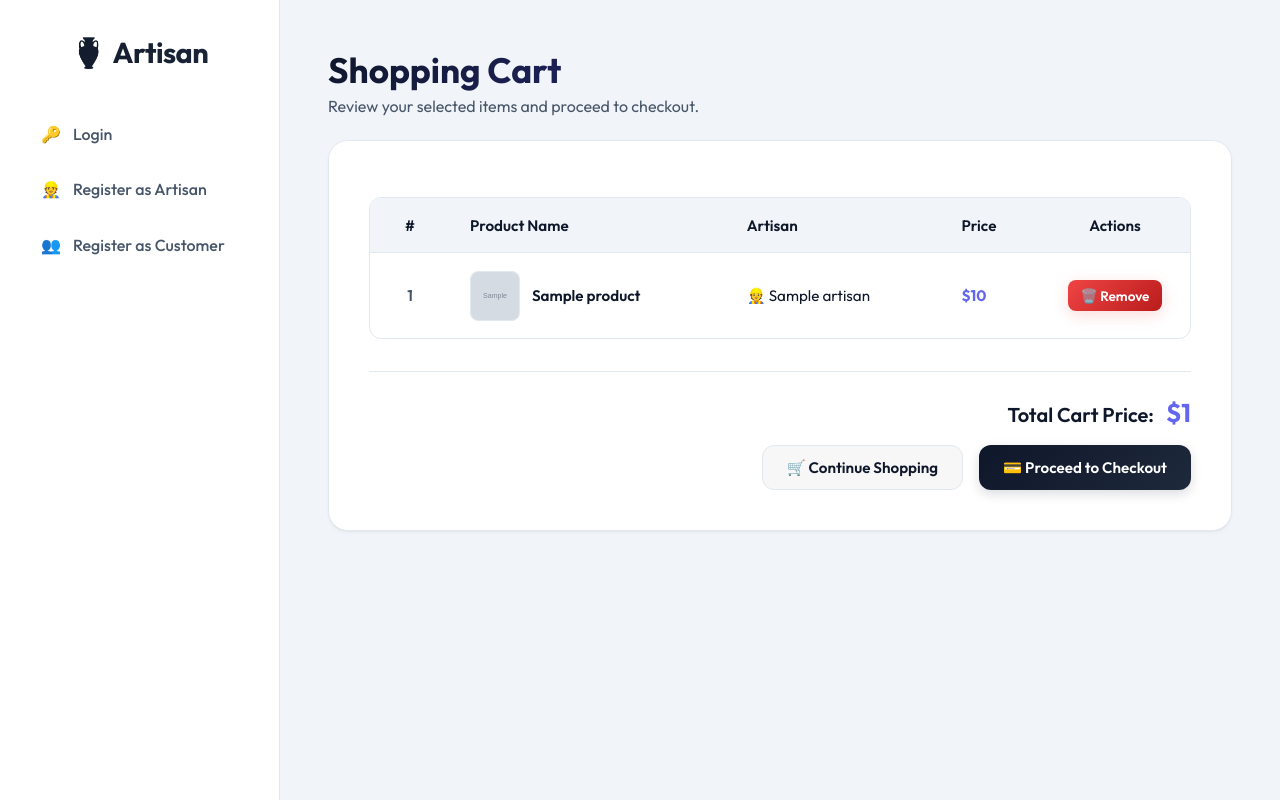
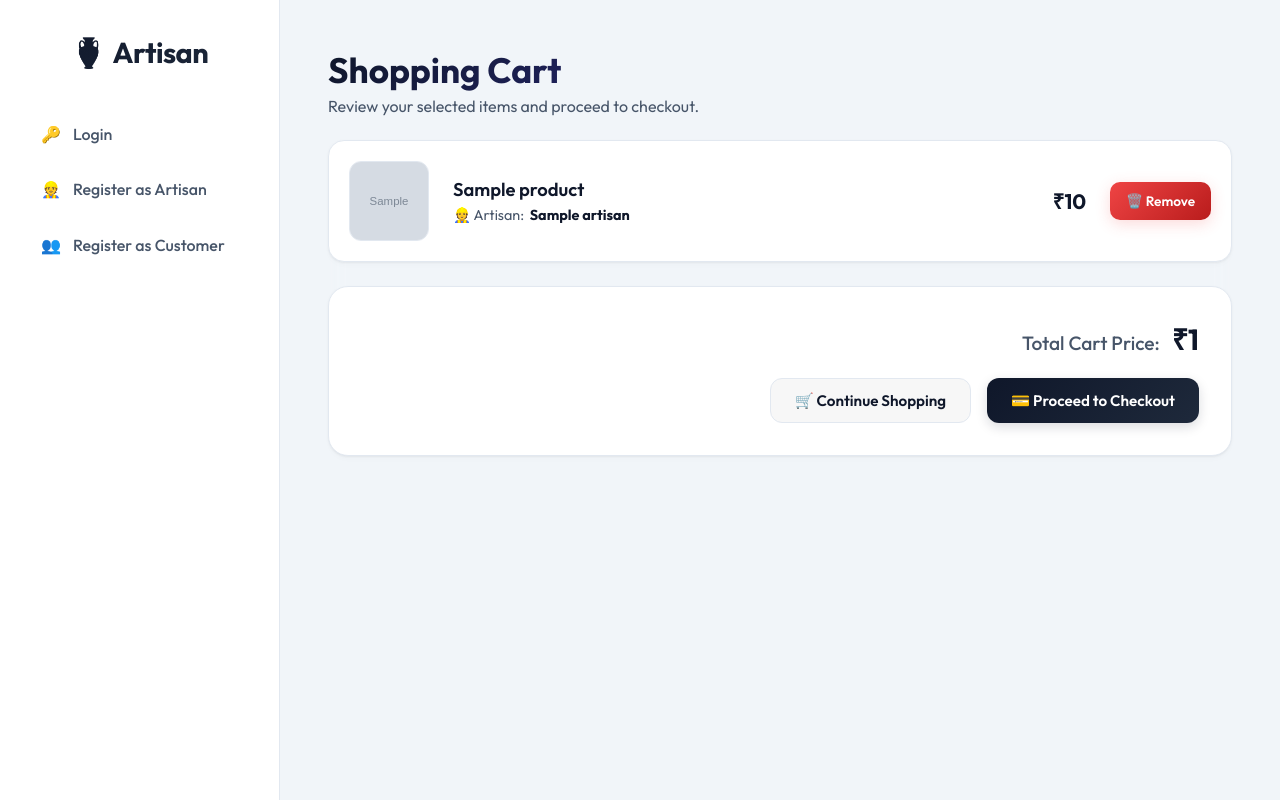
Before and after one commit to sreeraj-999/artisan-marketplace, a Django app: template artisan_marketplace/templates/customer/customer_viewcart.html in a window 1280 px wide. Run offline with Django 3.2, Linux system fonts and the light colour scheme; the template is opened without the code that fills it: most values are stand-ins (such as "Sample title", 1, 10 or a date in 2020); grey boxes marked "Sample" are stand-in pictures; some web fonts are replaced.

Commit message:
Convert tables in customer views and admin complaints view to card grids

```diff
--- a/artisan_marketplace/templates/customer/customer_viewcart.html
+++ b/artisan_marketplace/templates/customer/customer_viewcart.html
@@ -7,61 +7,60 @@
     <h1 class="page-title">Shopping Cart</h1>
     <p class="page-subtitle">Review your selected items and proceed to checkout.</p>
 
-    <div class="content-card">
+    <div class="content-card" style="background: transparent; border: none; box-shadow: none; padding: 0; margin-top: 1.5rem;">
         {% if data %}
-            <div class="table-responsive">
-                <table>
-                    <thead>
-                        <tr>
-                            <th style="width: 80px; text-align: center;">#</th>
-                            <th>Product Name</th>
-                            <th>Artisan</th>
-                            <th>Price</th>
-                            <th style="width: 150px; text-align: center;">Actions</th>
-                        </tr>
-                    </thead>
-                    <tbody>
+            <div style="display: flex; flex-direction: column; gap: 1rem;">
                 {% for i in data %}
-                            <tr>
-                                <td style="text-align: center; font-weight: 600; color: var(--text-muted);">{{ forloop.counter }}</td>
-                                <td>
-                                    <div style="font-weight: 600; display: flex; align-items: center; gap: 0.75rem;">
-                                        <div style="width: 50px; height: 50px; border-radius: 8px; overflow: hidden; background: rgba(0,0,0,0.05); border: 1px solid var(--border-color);">
+                    <div style="display: flex; align-items: center; background: #ffffff; border: 1px solid var(--border-color); border-radius: 16px; padding: 1.25rem; gap: 1.5rem; transition: all 0.3s ease; box-shadow: var(--shadow);">
+                        <!-- Product Image -->
+                        <div style="width: 80px; height: 80px; border-radius: 12px; overflow: hidden; background: rgba(0,0,0,0.02); border: 1px solid var(--border-color); flex-shrink: 0; display: flex; align-items: center; justify-content: center;">
                             {% if i.PRODUCT.image and i.PRODUCT.image != 'no_image.png' %}
                                 <img src="/media/{{ i.PRODUCT.image }}" alt="{{ i.PRODUCT.productname }}" style="width: 100%; height: 100%; object-fit: cover;" />
                             {% else %}
-                                                <div style="display: flex; justify-content: center; align-items: center; height: 100%; font-size: 1.25rem;">🏺</div>
+                                <div style="font-size: 1.75rem;">🏺</div>
                             {% endif %}
                         </div>
-                                        <span>{{ i.PRODUCT.productname }}</span>
-                                    </div>
-                                </td>
-                                <td>👷 {{ i.PRODUCT.ARTISAN.name }}</td>
-                                <td style="font-weight: 700; color: #6366f1;">${{ i.PRODUCT.price }}</td>
-                                <td style="text-align: center;">
-                                    <a href="/customer_remove_cart/{{ i.id }}" class="btn btn-danger btn-sm" onclick="return confirm('Remove this item from your cart?')">🗑️ Remove</a>
-                                </td>
-                            </tr>
-                        {% endfor %}
-                    </tbody>
-                </table>
+
+                        <!-- Details -->
+                        <div style="flex-grow: 1;">
+                            <h3 style="font-size: 1.15rem; color: #0f172a; margin-bottom: 0.35rem; font-weight: 600;">{{ i.PRODUCT.productname }}</h3>
+                            <p style="font-size: 0.9rem; color: var(--text-muted); display: flex; align-items: center; gap: 0.35rem;">
+                                <span>👷 Artisan:</span>
+                                <strong style="color: #0f172a;">{{ i.PRODUCT.ARTISAN.name }}</strong>
+                            </p>
                         </div>
 
-            <div style="margin-top: 2rem; display: flex; flex-direction: column; align-items: flex-end; gap: 1rem; border-top: 1px solid var(--border-color); padding-top: 1.5rem;">
-                <div style="font-size: 1.25rem; font-weight: 600;">
-                    Total Cart Price: <span style="color: #6366f1; font-weight: 700; font-size: 1.6rem; margin-left: 0.5rem;">${{ total_price }}</span>
+                        <!-- Price -->
+                        <div style="text-align: right; min-width: 100px;">
+                            <span style="font-size: 1.3rem; font-weight: 700; color: #0f172a;">₹{{ i.PRODUCT.price }}</span>
                         </div>
 
-                <div style="display: flex; gap: 1rem;">
-                    <a href="/customer_viewproducts" class="btn btn-secondary">🛒 Continue Shopping</a>
-                    <a href="/customer_checkout" class="btn btn-primary">💳 Proceed to Checkout</a>
+                        <!-- Actions -->
+                        <div style="flex-shrink: 0;">
+                            <a href="/customer_remove_cart/{{ i.id }}" class="btn btn-danger btn-sm" onclick="return confirm('Remove this item from your cart?')" style="padding: 0.6rem 1rem; border-radius: 10px;">
+                                🗑️ Remove
+                            </a>
+                        </div>
+                    </div>
+                {% endfor %}
+            </div>
+
+            <!-- Summary Card -->
+            <div class="content-card" style="margin-top: 1.5rem; display: flex; flex-direction: column; align-items: flex-end; gap: 1.25rem; padding: 2rem;">
+                <div style="font-size: 1.2rem; font-weight: 500; color: var(--text-muted);">
+                    Total Cart Price: <span style="color: #0f172a; font-weight: 700; font-size: 1.8rem; margin-left: 0.5rem;">₹{{ total_price }}</span>
+                </div>
+
+                <div style="display: flex; gap: 1rem; width: 100%; justify-content: flex-end;">
+                    <a href="/customer_viewproducts" class="btn btn-secondary" style="border-radius: 12px;">🛒 Continue Shopping</a>
+                    <a href="/customer_checkout" class="btn btn-primary" style="border-radius: 12px;">💳 Proceed to Checkout</a>
                 </div>
             </div>
         {% else %}
-            <div style="text-align: center; padding: 4rem 2rem; color: var(--text-muted);">
+            <div class="content-card" style="text-align: center; padding: 4rem 2rem; color: var(--text-muted);">
                 <div style="font-size: 3rem; margin-bottom: 1rem;">🛒</div>
-                <h2>Your shopping cart is empty</h2>
-                <p style="margin-top: 0.5rem; margin-bottom: 2rem;">Explore the catalog and add products you like to the cart.</p>
+                <h2 style="color: #0f172a; margin-bottom: 0.5rem;">Your shopping cart is empty</h2>
+                <p style="margin-bottom: 2rem;">Explore the catalog and add products you like to your cart.</p>
                 <a href="/customer_viewproducts" class="btn btn-primary">Browse Handcrafts</a>
             </div>
         {% endif %}
```
Also changed, not shown: artisan_marketplace/templates/admin/view_complaint.html (+35 -40 lines), artisan_marketplace/templates/customer/customer_viewcomplaints.html (+28 -31 lines), artisan_marketplace/templates/customer/customer_vieworders.html (+41 -39 lines). Lines whose indentation alone changed are shown as unchanged.
